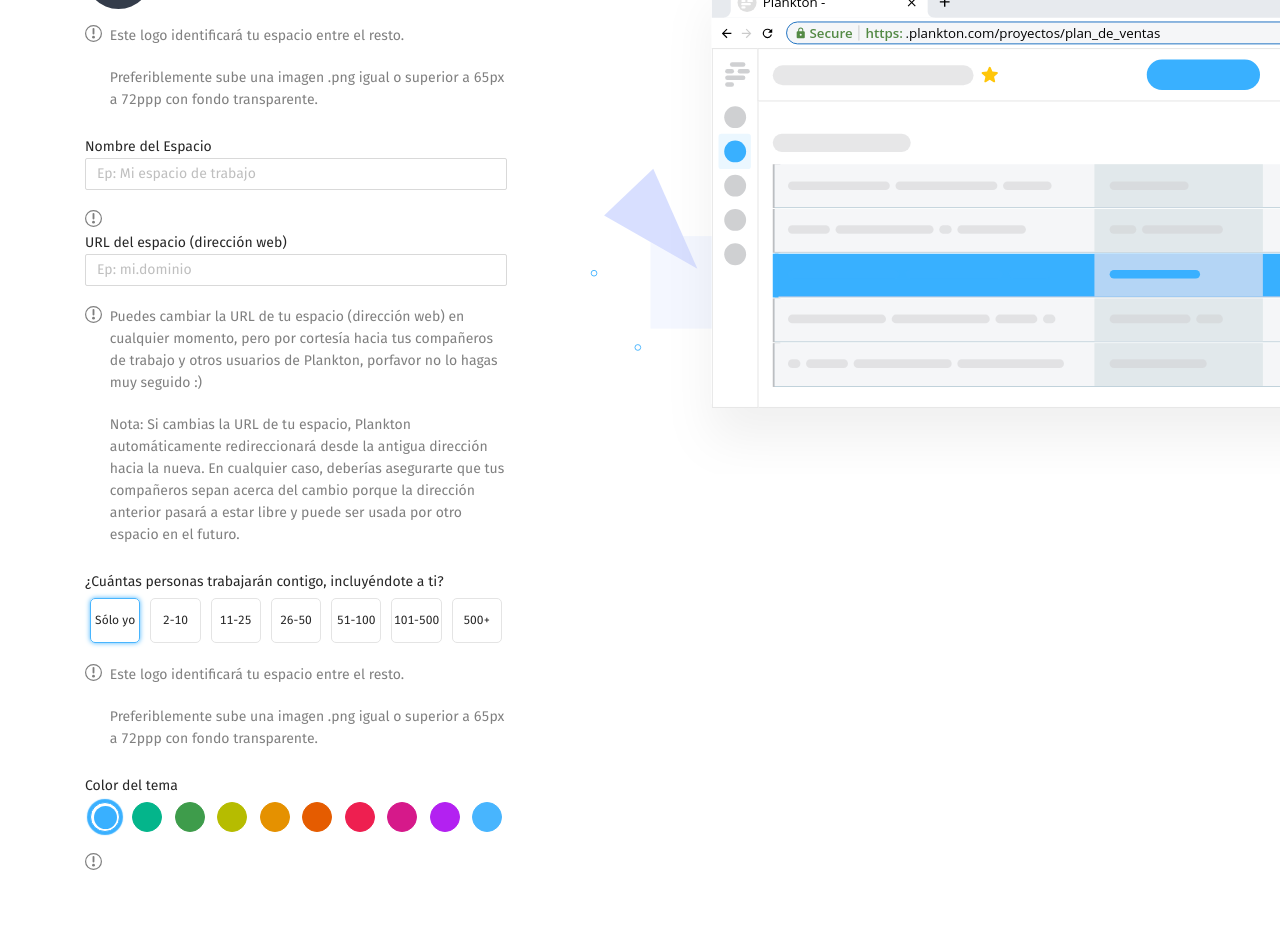
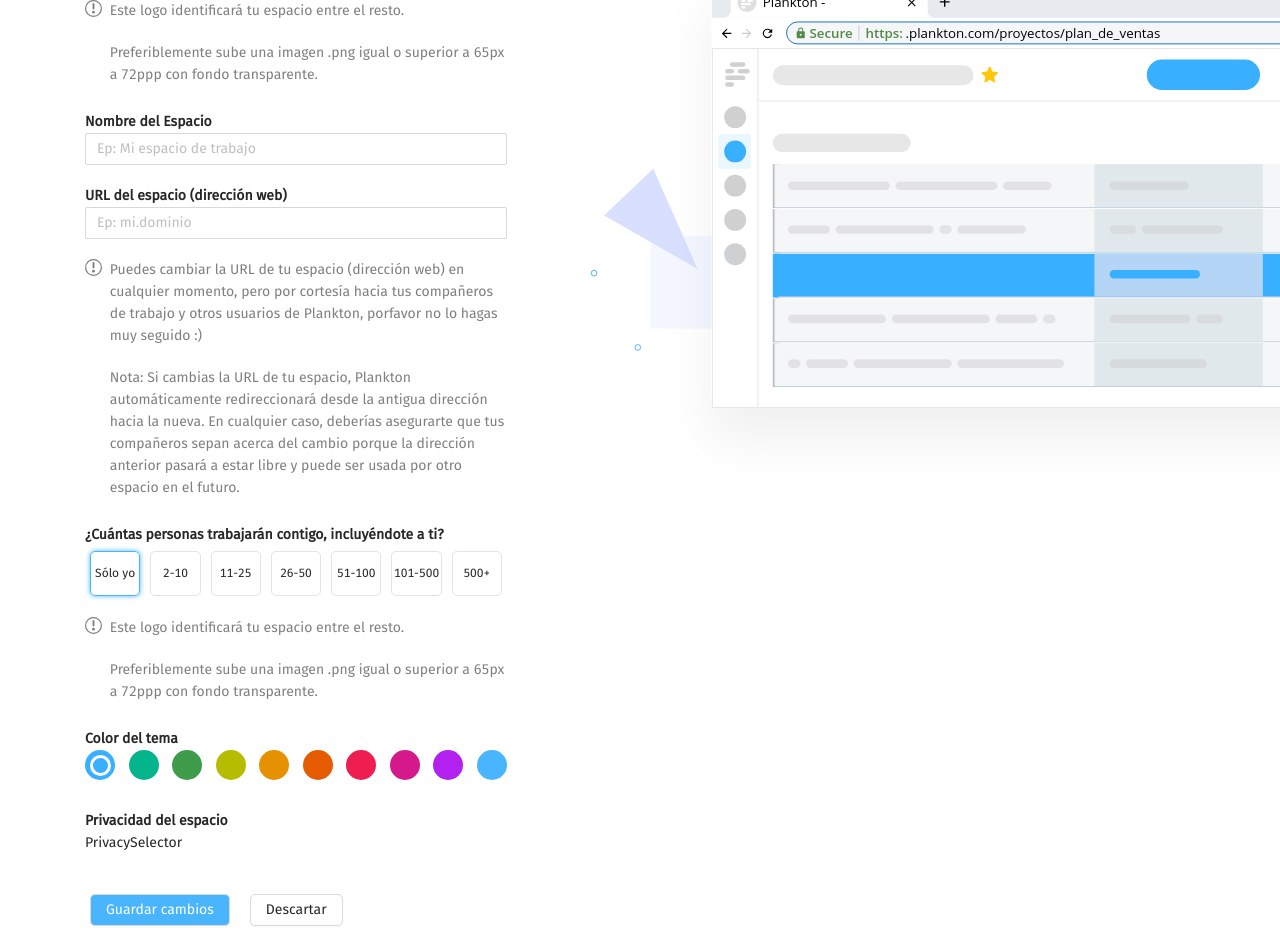
Before and after one commit to DiegoAWS/configuration_example, a React (Create React App) app: page / in a window 1280 px wide. Shown: the part 180-1116 px from the top of the page. Before the commit the page ends 1055 px from the top, so only its background shows below. Built offline with nearby package versions, Linux system fonts and the light colour scheme.

Commit message:
Implemented CD Firebase

```diff
--- a/src/pages/Configuration/MainForm/index.jsx
+++ b/src/pages/Configuration/MainForm/index.jsx
@@ -1,6 +1,6 @@
 import React from 'react'
 
-import { Input } from 'antd';
+import { Input, Button } from 'antd';
 import styled from 'styled-components'
 import { useTranslation } from 'react-i18next'
 import { useConfiguration } from '../../../globalContext/ConfigurationContext'
@@ -9,6 +9,7 @@ import PersonsSelector from '../components/PersonsSelector';
 import LogoSection from '../components/LogoSection';
 import ComponentHolder from '../components/ComponentHolder';
 import ColorPicker from '../components/ColorPicker';
+import PrivacySelector from '../components/PrivacySelector';
 
 
 
@@ -36,12 +37,32 @@ const FormWrapper = styled.div`
 
 `
 
-
+const TitleWrapper = styled.div`
+color:#000000D6;
+font-size:18px;
+font-weight: 900;
+`
 
 const InputWrapper = styled.div`
     margin-bottom: 20px;
 `
 
+const ButtonsWrapper = styled.div`
+   display:flex;
+   margin-top: 30px;
+
+   button{
+    border-radius: 5px;
+    margin: 10px;
+   }
+   button.colored{
+       background-color:#48B5FE;
+       color:white;
+   }
+   button.colored:hover{
+       color:black;
+   }
+`
 
 const MainForm = () => {
 
@@ -58,9 +79,17 @@ const MainForm = () => {
     } = useConfiguration()
 
 
+
+    const saveChangesHandler=()=>{
+    }
+
+    const discardChangesHandler=()=>{
+
+    }
+
     return (
         <FormWrapper >
-            <h1>{t("Settings")}</h1>
+            <TitleWrapper>{t("Settings")}</TitleWrapper>
 
             <ComponentHolder title={t("LogoSpace")}
                 descriptions={[t('LogoDescription1'), t('LogoDescription2')]} >
@@ -68,14 +97,14 @@ const MainForm = () => {
             </ComponentHolder>
 
             <ComponentHolder title={t("NameSpace")}>
-                 <InputWrapper>
+                <InputWrapper>
                     <Input placeholder={t('NameSpacePlaceholder')} value={spaceName} onChange={e => { setSpaceName(e.target.value) }} />
                 </InputWrapper>
             </ComponentHolder>
 
             <ComponentHolder title={t("UrlSpace")}
                 descriptions={[t('UrlDescription1'), t('UrlDescription2')]} >
-                 <InputWrapper>
+                <InputWrapper>
                     <Input placeholder={t('UrlSpacePlaceholder')} value={spaceURL} onChange={e => { setSpaceURL(e.target.value.replace(/[^a-zA-Z0-9-_]/g, '')) }} />
                 </InputWrapper>
             </ComponentHolder>
@@ -90,10 +119,17 @@ const MainForm = () => {
             </ComponentHolder>
 
             <ComponentHolder title={t("ThemeColor")} >
-                <ColorPicker/>
+                <ColorPicker />
             </ComponentHolder>
 
+            <ComponentHolder title={t("PrivacyTitle")} style={{ marginTop: '30px' }}>
+                <PrivacySelector />
+            </ComponentHolder>
 
+            <ButtonsWrapper>
+                <Button  className="colored" onClick={saveChangesHandler}>{t('SaveChanges')}</Button>
+                <Button onClick={discardChangesHandler}>{t('Discard')}</Button>
+            </ButtonsWrapper>
         </FormWrapper>
     )
 }
--- a/src/pages/Configuration/components/ColorPicker.jsx
+++ b/src/pages/Configuration/components/ColorPicker.jsx
@@ -11,15 +11,12 @@ const ColorWrapper = styled.div`
 const ColorSphere = styled.div`
     height: 32px;
     width:32px;
-    margin:5px;
-    background-color:${props => !props.selected ? props.color : 'white'};
+    background-color:${props =>  props.color };
     border-radius:999px;
     display:flex;
     justify-content:center;
     align-items:center;
     cursor: pointer;
-    border:1px solid ${props => props.color};
-    box-shadow: ${props => props.selected ? '0px 0px 1px 3px ' + props.color : 'none'};
 
 
     @media (max-width: 1366px) {
@@ -27,24 +24,24 @@ const ColorSphere = styled.div`
         width:30px;
     }
     @media (max-width: 768px) {
-        height: 28px;
-        width:28px;
+        height: 35px;
+        width:35px;
     }
 `
 
 const InternalSphere = styled.div`
-    height: 25px;
-    width:25px;
+    height: 23px;
+    width:23px;
     border-radius:999px;
-    background-color:${props => props.color};
-
+    border:3px solid white;
+    background-color:transparent;
     @media (max-width: 1366px) {
-        height: 23px;
-        width:23px;
+        height: 21px;
+        width:21px;
     }
     @media (max-width: 768px) {
-        height: 20px;
-        width:20px;
+        height: 25px;
+        width:25px;
     }
 `
 
@@ -64,7 +61,7 @@ export default function ColorPicker() {
                     color={item}
                     selected={colorThemeIndex === index}
                     onClick={() => { colorSelect(index) }}>
-                    {(colorThemeIndex === index) && <InternalSphere color={item} />}
+                    {(colorThemeIndex === index) && <InternalSphere  />}
                 </ColorSphere>
 
             )}
--- a/src/pages/Configuration/components/ComponentHolder.jsx
+++ b/src/pages/Configuration/components/ComponentHolder.jsx
@@ -12,7 +12,7 @@ const SectionContainer = styled.div`
 const SectionTitle = styled.div`
 
     font-size:14px;
-
+    font-weight: 900;
 `
 
 
@@ -37,7 +37,7 @@ const DetailsContainer = styled.div`
 `
 
 
-export default function ComponentHolder({ title, descriptions=[], children, ...props }) {
+export default function ComponentHolder({ title, descriptions = [], children, ...props }) {
 
     return (
         <SectionContainer {...props}>
@@ -45,11 +45,11 @@ export default function ComponentHolder({ title, descriptions=[], children, ...p
 
             {children}
 
-            <Description>
+            {(descriptions.length > 0) && <Description>
 
-            {descriptions.map((item,index) => <DetailsContainer key={index}>{item}</DetailsContainer>)}
+                {descriptions.map((item, index) => <DetailsContainer key={index}>{item}</DetailsContainer>)}
 
-            </Description>
+            </Description>}
 
         </SectionContainer>
     )
--- a/src/pages/Configuration/components/LogoSection.jsx
+++ b/src/pages/Configuration/components/LogoSection.jsx
@@ -66,14 +66,14 @@ const ImageUploader = styled.label`
         box-shadow:0px 0px 5px #48B5FE;
     }
 `
-const UploadIconDiv=styled.div`
+const UploadIconDiv = styled.div`
     height:13px;
     width:13px;
     margin-right:8px;
     background-position: center;
     background-repeat: no-repeat;
     background-size: cover;
-    background-image:url(${props=>props.src});
+    background-image:url(${props => props.src});
 `
 
 export default function LogoSection() {
@@ -82,12 +82,14 @@ export default function LogoSection() {
     const { setImageAsUrl } = useConfiguration()
 
     const [imagePreview, setImagePreview] = useState('')
+    const [imageName, setImageName] = useState('')
+
 
     const handleImageAsFile = (e) => {
 
         const image = e.target.files[0]
         const allowedExtensions = /(\.jpg|\.jpeg|\.png|\.gif)$/i;
-        console.log(image)
+
         if (image?.name?.match(allowedExtensions) && image.size > 10000 && image.size < 5000000) {
 
 
@@ -102,6 +104,7 @@ export default function LogoSection() {
 
             //Making Unique the fileName
             const imageTitle = Date.now() + '_' + image.name
+            setImageName(imageTitle)
 
             const uploadTask = storage.ref(`/images/${imageTitle}`).put(image)
 
@@ -115,20 +118,29 @@ export default function LogoSection() {
     }
 
 
+
     const RemoveImage = () => {
         setImagePreview('')
         setImageAsUrl('')
+
+        const imageToDelete = storage.ref('images').child(imageName);
+
+
+        imageToDelete.delete().then(function () {
+            setImageName('')
+        })
+
     }
 
     return (
         <LogoSectionWrapper>
             <LogoHolder image={imagePreview}>
                 {!imagePreview ? "B" : ""}
-               {imagePreview && <RemovePict onClick={RemoveImage} > &times; </RemovePict>}
+                {imagePreview && <RemovePict onClick={RemoveImage} > &times; </RemovePict>}
             </LogoHolder>
 
 
-            <ImageUploader htmlFor="LogoUpload"> <UploadIconDiv src={UploadIcon}/> {t('UploadLogo')} </ImageUploader>
+            <ImageUploader htmlFor="LogoUpload"> <UploadIconDiv src={UploadIcon} /> {t('UploadLogo')} </ImageUploader>
 
             <input type="file" hidden id="LogoUpload"
                 accept=".png, .jpg, .jpeg .gif"
--- /dev/null
+++ b/src/pages/Configuration/components/PrivacySelector.jsx
@@ -0,0 +1,9 @@
+import React from 'react'
+
+export default function PrivacySelector() {
+    return (
+        <div>
+            PrivacySelector
+        </div>
+    )
+}
```
Also changed, not shown: firebase.json (added), 1 other file (tests, documents, lock files or other folders).
